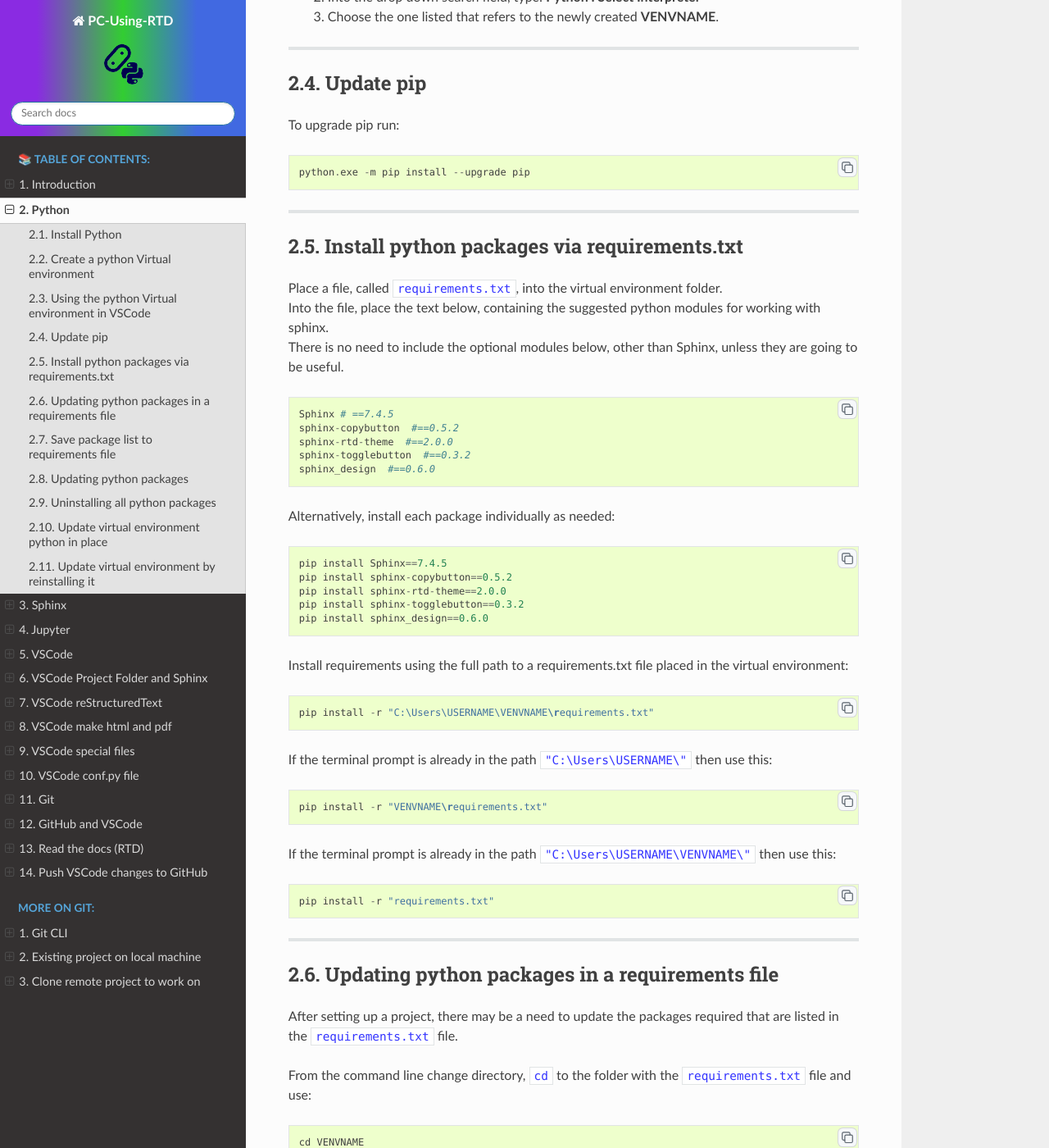
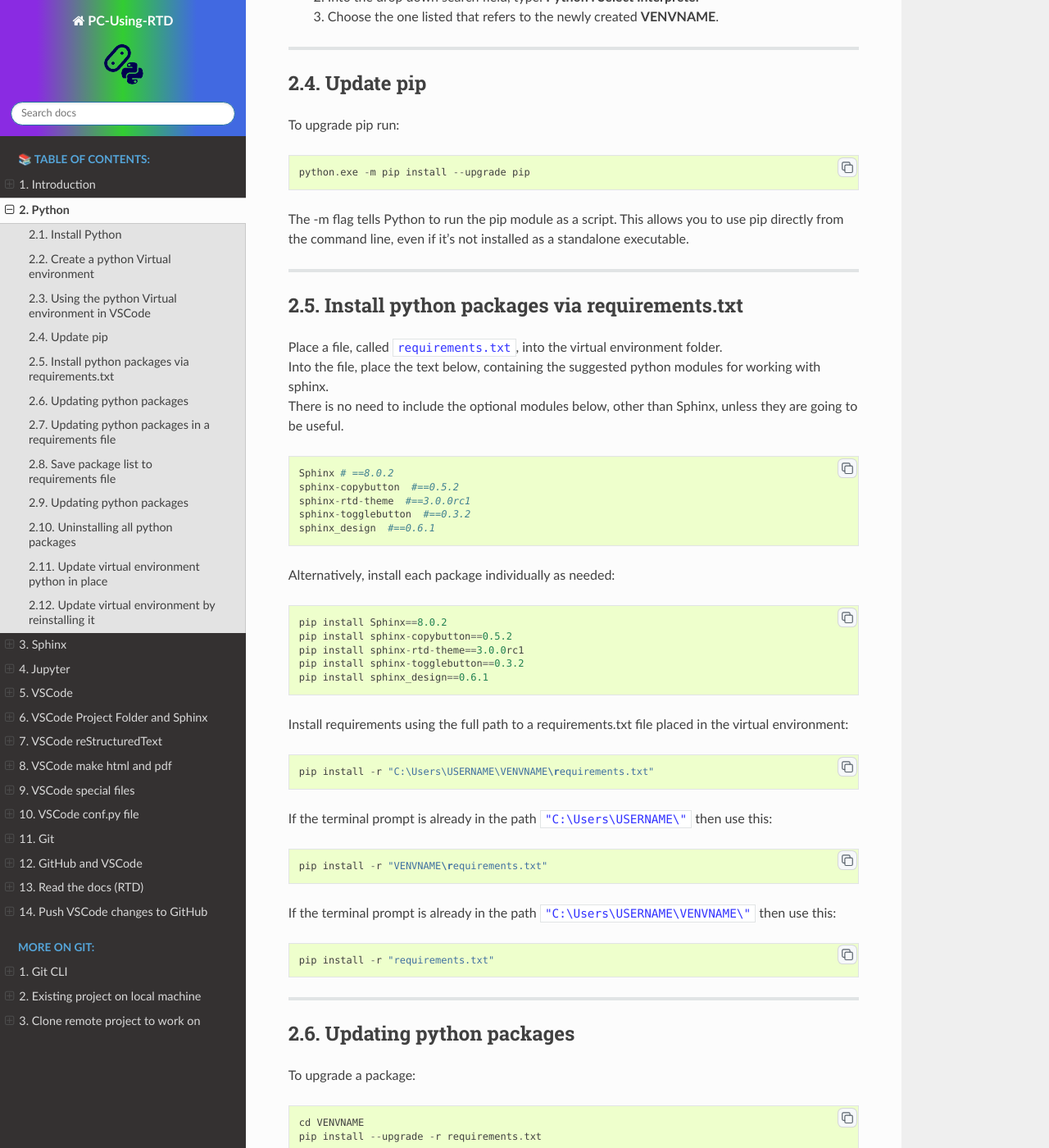
Before and after one commit to gmc-code/PC-using-RTD, a Sphinx documentation site: the page built from docs/setup/Python.rst, in a window 1280 px wide and 1400 px high, scrolled down 1804 px. Shown: the whole window at 82% size. Built offline with Sphinx 7.4.7 and the Read the Docs theme 2.0.0, drawn with Linux system fonts in a browser that asks for light colours; some of the changed text lies outside the part shown.

Commit message:
versions

```diff
--- a/docs/setup/Python.rst
+++ b/docs/setup/Python.rst
@@ -88,6 +88,8 @@
 
     python.exe -m pip install --upgrade pip
 
+| The -m flag tells Python to run the pip module as a script. This allows you to use pip directly from the command line, even if it's not installed as a standalone executable.
+
 ----
 
 .. _Python requirements:
@@ -101,21 +103,21 @@
 
 .. code-block::
 
-    Sphinx # ==7.4.5
+    Sphinx # ==8.0.2
     sphinx-copybutton  #==0.5.2
-    sphinx-rtd-theme  #==2.0.0
+    sphinx-rtd-theme  #==3.0.0rc1
     sphinx-togglebutton  #==0.3.2
-    sphinx_design  #==0.6.0
+    sphinx_design  #==0.6.1
 
 | Alternatively, install each package individually as needed:
 
 .. code-block::
 
-    pip install Sphinx==7.4.5
+    pip install Sphinx==8.0.2
     pip install sphinx-copybutton==0.5.2
-    pip install sphinx-rtd-theme==2.0.0
+    pip install sphinx-rtd-theme==3.0.0rc1
     pip install sphinx-togglebutton==0.3.2
-    pip install sphinx_design==0.6.0
+    pip install sphinx_design==0.6.1
 
 
 | Install requirements using the full path to a requirements.txt file placed in the virtual environment:
@@ -135,6 +137,24 @@
 .. code-block::
 
     pip install -r "requirements.txt"
+
+----
+
+Updating python packages
+------------------------------------------------------------
+
+| To upgrade a package:
+
+.. code-block::
+
+    cd VENVNAME
+    pip install --upgrade -r requirements.txt
+
+* ``-U`` can be used instead of ``--upgrade``
+
+.. code-block::
+
+    pip install -U -r requirements.txt
 
 ----
 
@@ -180,6 +200,13 @@
 .. code-block::
 
     pip list -o
+
+or
+
+.. code-block::
+
+    pip list --outdated
+
 
 ----
 
```
Also changed, not shown: docs/requirements.txt (+4 -4 lines), docs/setup/Sphinx.rst (+5 -5 lines).
